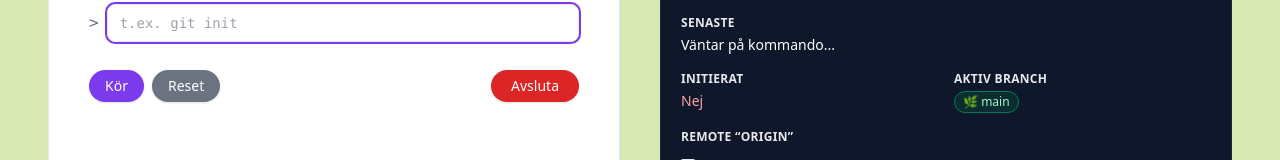
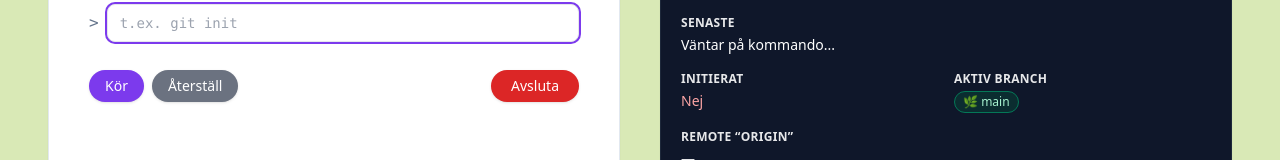
Before and after one commit to DulamaA/git-land-game, a React (Vite) app: page /game/1 in a window 1280 px wide. Shown: the part 368-528 px from the top of the page. Built offline with nearby package versions, Linux system fonts and the light colour scheme.

Commit message:
:pencil2: feat: change word "reset" with "återställ"

```diff
--- a/src/components/GameButtons.tsx
+++ b/src/components/GameButtons.tsx
@@ -24,7 +24,7 @@ export default function GameButtons({
         className="rounded-full bg-gray-500 text-white px-4 py-1.5 text-sm font-medium shadow
         hover:bg-gray-600 active:bg-gray-700 transition"
       >
-        Reset
+        Återställ
       </button>
 
       <button
```
